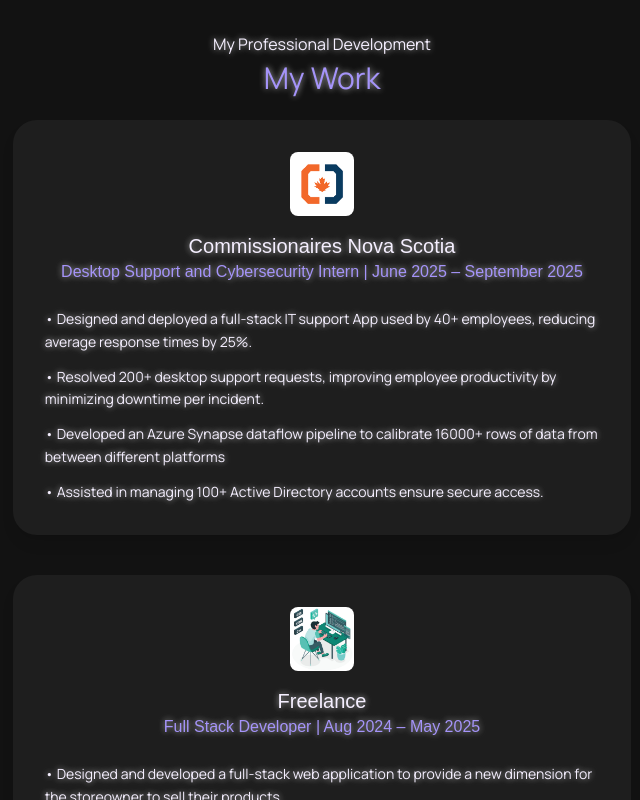
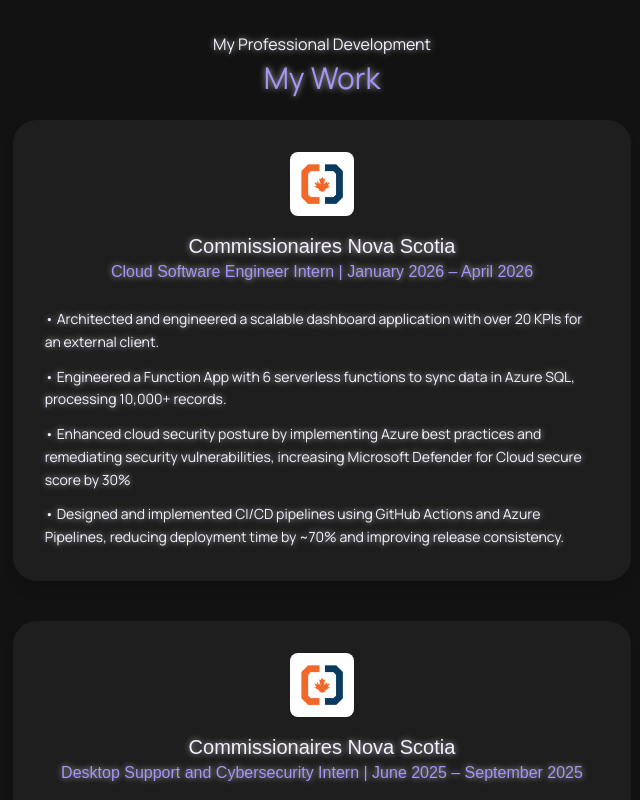
Before and after one commit to femto21/New-Portfolio, a Next.js app: page / in a window 1280 px wide. Shown: the part 1700-2500 px from the top of the page, without its empty margins (318-958 px from the left). Built offline with nearby package versions, Linux system fonts and the light colour scheme.

Commit message:
added new experience

```diff
--- a/app/sections/Experience.tsx
+++ b/app/sections/Experience.tsx
@@ -9,6 +9,18 @@
 };
 
 const experiences: ExperienceItem[] = [
+  {
+    company: "Commissionaires Nova Scotia",
+    role: "Cloud Software Engineer Intern",
+    date: "January 2026 – April 2026",
+    logo: "/cns.png",
+    achievements: [
+      "Architected and engineered a scalable dashboard application with over 20 KPIs for an external client.",
+      "Engineered a Function App with 6 serverless functions to sync data in Azure SQL, processing 10,000+ records.",
+      "Enhanced cloud security posture by implementing Azure best practices and remediating security vulnerabilities, increasing Microsoft Defender for Cloud secure score by 30\%",
+      "Designed and implemented CI/CD pipelines using GitHub Actions and Azure Pipelines, reducing deployment time by ~70\% and improving release consistency.",
+    ],
+  },
   {
     company: "Commissionaires Nova Scotia",
     role: "Desktop Support and Cybersecurity Intern",
```
